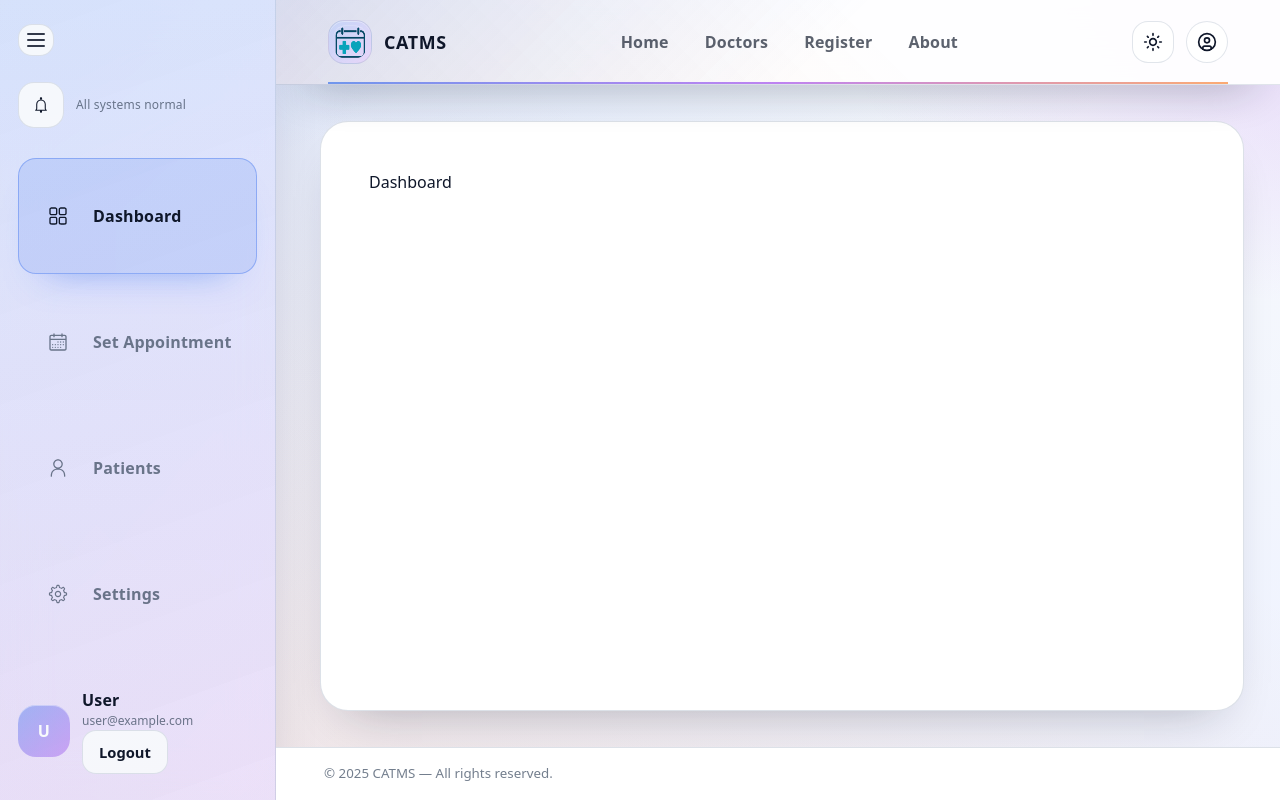
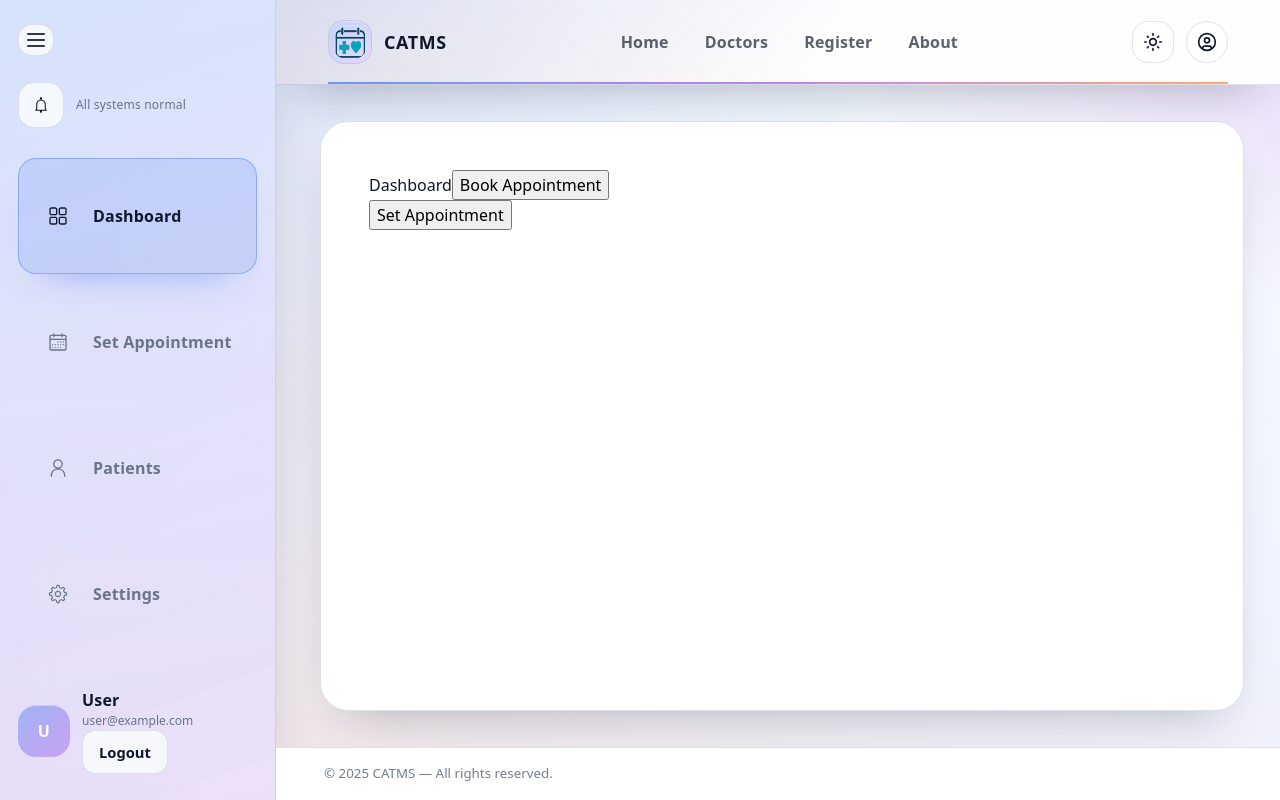
Before and after one commit to Thilokya03/Clinic-Appointment-and-Treatment-Management-System, a React (Vite) app in the folder frontend/: page /dashboard in a window 1280 px wide. Built offline with nearby package versions, Linux system fonts and the light colour scheme.

Commit message:
Edite page layouts

```diff
--- a/frontend/src/App.jsx
+++ b/frontend/src/App.jsx
@@ -45,6 +45,7 @@ export default function App() {
           <Route path="/dashboard">
             <Route index element={<Dashboard />} />
             <Route path="appointments" element={<SetAppointment />} />
+            <Route path="appointmentsbook" element={<BookAppointment />} />
           </Route>
         </Route>
 
@@ -53,7 +54,6 @@ export default function App() {
           <Route path="/" element={<Home />} />
           <Route path="/register" element={<Register />} />
           <Route path="/doctors" element={<Doctors />} />
-          <Route path="/appointmentsbook" element={<BookAppointment />} />
         </Route>
       </Routes>
     </Router>
--- a/frontend/src/pages/Dashboard/Dashboard.jsx
+++ b/frontend/src/pages/Dashboard/Dashboard.jsx
@@ -1,8 +1,19 @@
 import React from 'react'
+import { useNavigate } from 'react-router-dom'
+const Dashboard = () => {
+  const navigate = useNavigate();
+  return (
 
-const Dashboard = () => {
-  return (
-    <div>Dashboard</div>
+    <div>
+      Dashboard
+      <button onClick={() => navigate('./appointmentsbook')}>
+        Book Appointment
+      </button>
+      <br />
+      <button onClick={() => navigate('./appointments')}>
+        Set Appointment
+      </button>
+    </div>
   )
 }
 
```
Also changed, not shown: frontend/src/pages/BookAppointment/BookAppointment.jsx (line endings or trailing spaces).
